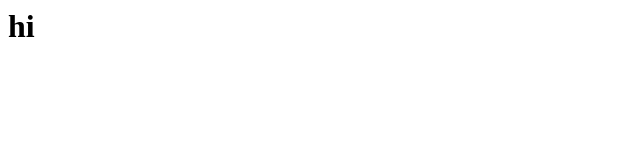
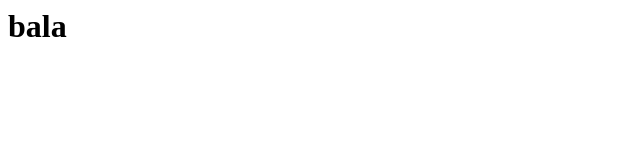
Before and after one commit to Nandeesh-Gopal/1st, a plain HTML site: page index.html in a window 1280 px wide. Shown: the full height of the page, 0-640 px from the left. Drawn offline with Linux system fonts and the light colour scheme.

Commit message:
Update index.html

```diff
--- a/index.html
+++ b/index.html
@@ -1,5 +1,5 @@
 <html>
 	<body>
-		<h1>hi </h1>
+		<h1>bala</h1>
 	</body>
 </html>
```
